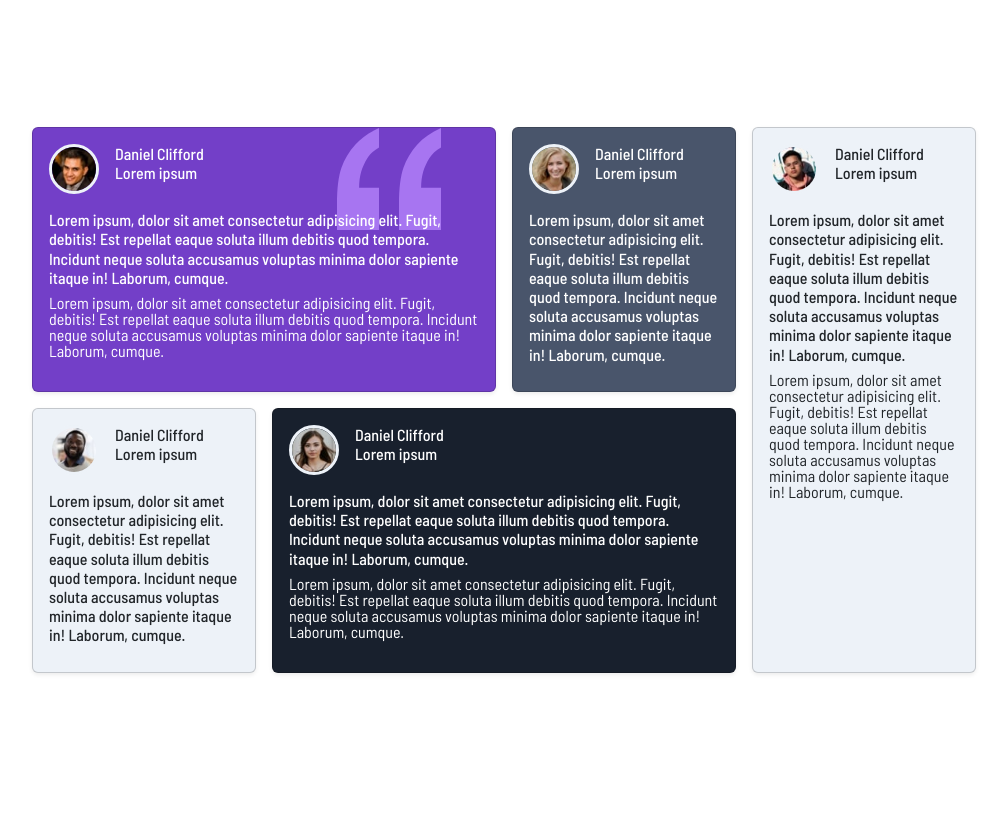
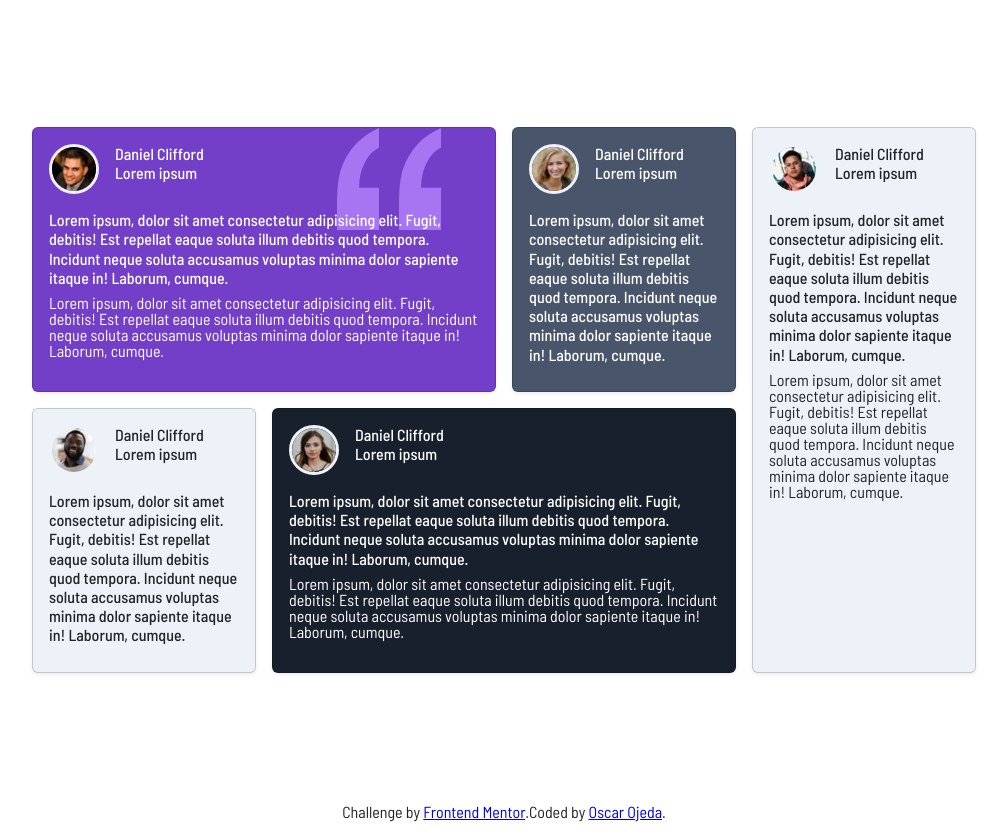
Before and after one commit to Racsobueno/FrontendMentor-Testimonials-grid-section, a website: page index.html in a window 1280 px wide. Shown: the whole page, without its empty margins (136-1143 px from the left). Before the commit the page ends 800 px from the top, so only its background shows below. Drawn offline with Linux system fonts and the light colour scheme.

Commit message:
se agrega atribucion div

```diff
--- a/index.html
+++ b/index.html
@@ -124,5 +124,9 @@
             </div>
         </div>
     </main>
+    <div class="container d-flex align-items-center justify-content-center">
+        <p>Challenge by <a href="https://www.frontendmentor.io?ref=challenge" target="_blank">Frontend Mentor</a>. </p>
+        <p>Coded by <a href="#">Oscar Ojeda</a>.</p>
+    </div>
 </body>
 </html>
```
